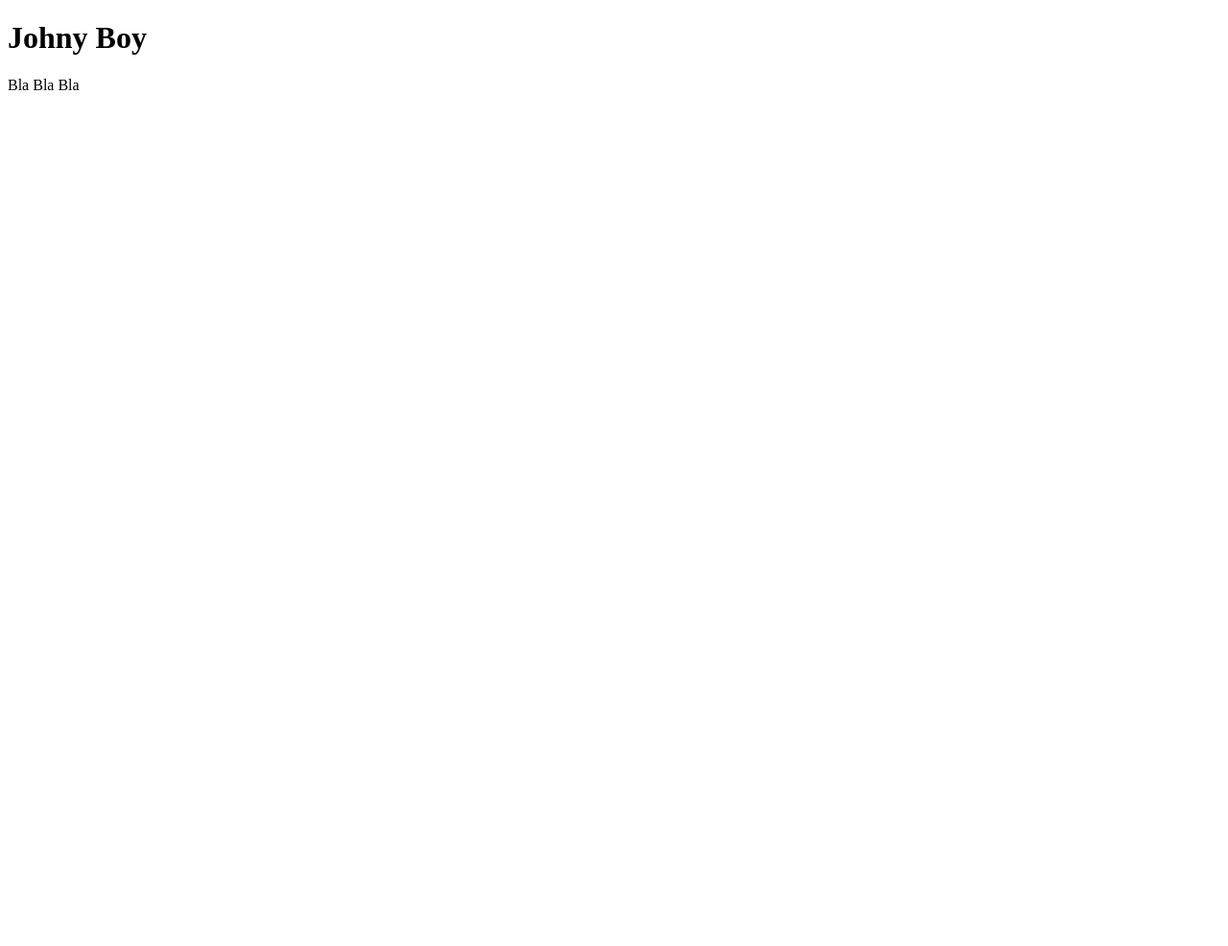
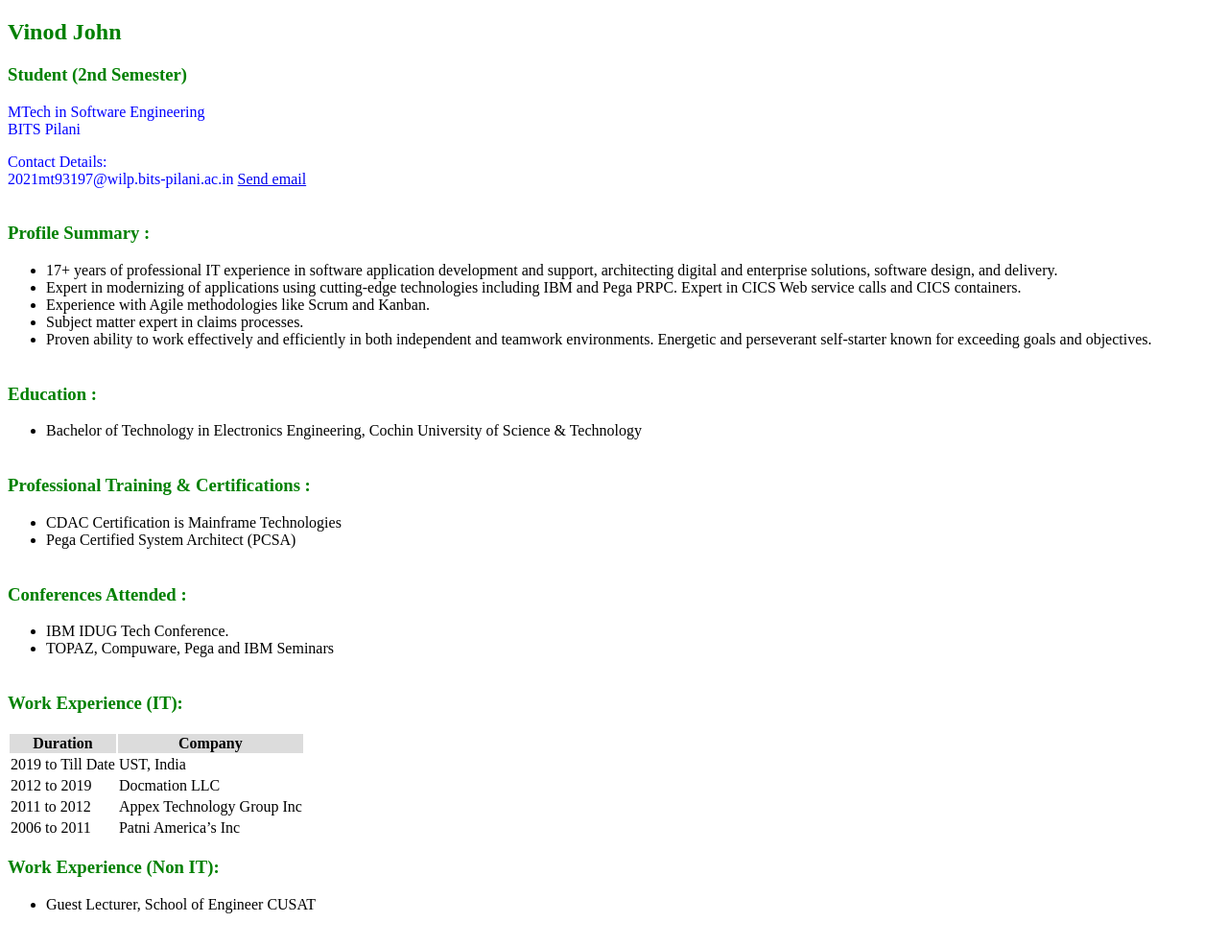
Before and after one commit to vinodbitsos/vinodbitsos, a plain HTML site: page index.html in a window 1280 px wide. Shown: the whole page at 96% size. Before the commit the page ends 800 px from the top, so only its background shows below. Drawn offline with Linux system fonts and the light colour scheme.

Commit message:
Update index.html

```diff
--- a/index.html
+++ b/index.html
@@ -1,7 +1,89 @@
 <!DOCTYPE html>
-<html>
+<html lang="en">
+    <head>
+        <title>Vinod John - Profile</title>
+        <style>
+            h2 {color:green;}
+            h3 {color:green;}
+            p {color:blue;
+            }
+          </style>
+          <meta name="author" content="Vinod John">
+          <meta name="description" content="BITS Open Source Assignment 2">
+          <meta name="viewport" content="width=device-width, initial-scale=1.0">
+    </head>
     <body>
-        <h1>Johny Boy</h1>
-        <p1>Bla Bla Bla</p1>
+        <h2 style="text-align:left">Vinod John</h2>
+        <h3 style="text-align:left">Student (2nd Semester)</h3>
+        <p>
+            MTech in Software Engineering <br>
+            BITS Pilani
+        </p>
+        <p>
+            Contact Details: <br>
+            2021mt93197@wilp.bits-pilani.ac.in
+            <a href="2021mt93197@wilp.bits-pilani.ac.in">Send email</a>
+            <br><br>
+        </p>
+
+        <h3 style="text-align:left">Profile Summary :</h3>
+        <ul style="list-style-type:disc;">
+            <li>17+ years of professional IT experience in software application development and support, architecting digital and enterprise solutions, software design, and delivery.</li>
+            <li>Expert in modernizing of applications using cutting-edge technologies including IBM and Pega PRPC. Expert in CICS Web service calls and CICS containers.</li>
+            <li>Experience with Agile methodologies like Scrum and Kanban.</li>
+            <li>Subject matter expert in claims processes.</li>
+            <li>Proven ability to work effectively and efficiently in both independent and teamwork environments. Energetic and perseverant self-starter known for exceeding goals and objectives.</li>
+            <br>
+        </ul>
+
+        <h3 style="text-align:left">Education :</h3>
+        <ul style="list-style-type:disc;">
+            <li>Bachelor of Technology in Electronics Engineering, Cochin University of Science & Technology</li>
+            <br>
+        </ul>
+
+        <h3 style="text-align:left">Professional Training & Certifications :</h3>
+        <ul style="list-style-type:disc;">
+            <li>CDAC Certification is Mainframe Technologies</li>
+            <li>Pega Certified System Architect (PCSA)</li>
+            <br>
+        </ul>
+
+        <h3 style="text-align:left">Conferences Attended :</h3>
+        <ul style="list-style-type:disc;">
+            <li>IBM IDUG Tech Conference.</li>
+            <li>TOPAZ, Compuware, Pega and IBM Seminars</li>
+            <br>
+        </ul>
+
+        <h3 style="text-align:left">Work Experience (IT):</h3>
+        <table>
+            <tr>
+                <th style="background-color:gainsboro">Duration</th>
+                <th style="background-color:gainsboro">Company</th>
+            </tr>
+            <tr>
+              <td>2019 to Till Date</td>
+              <td>UST, India </td>
+            </tr>
+            <tr>
+              <td>2012 to 2019</td>
+              <td>Docmation LLC</td>
+            </tr>
+            <tr>
+                <td>2011 to 2012</td>
+                <td>Appex Technology Group Inc</td>
+            </tr>
+            <tr>
+                <td>2006 to 2011</td>
+                <td>Patni America’s Inc</td>
+            </tr>
+          </table>
+
+        <h3 style="text-align:left">Work Experience (Non IT):</h3>
+        <ul style="list-style-type:disc;">
+            <li>Guest Lecturer, School of Engineer CUSAT</li>
+            <br>
+        </ul>
     </body>
 </html>
```
